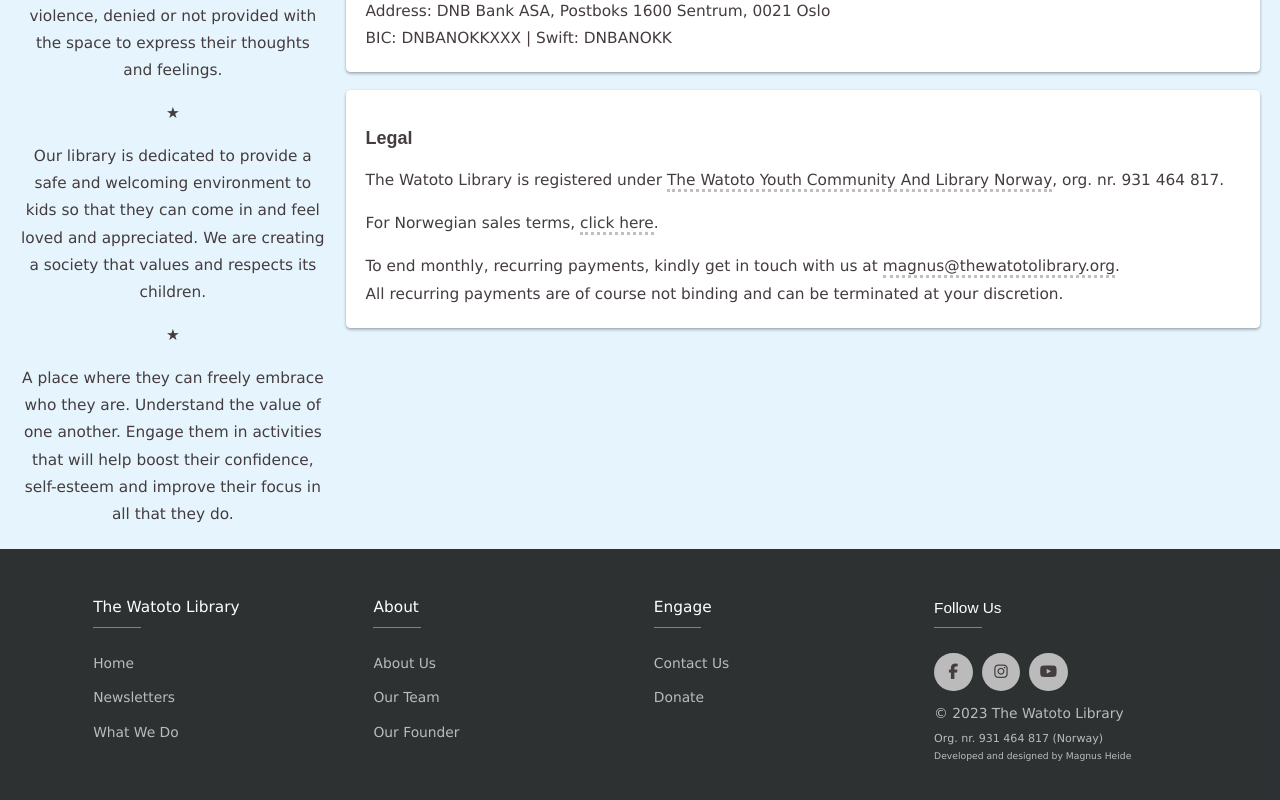
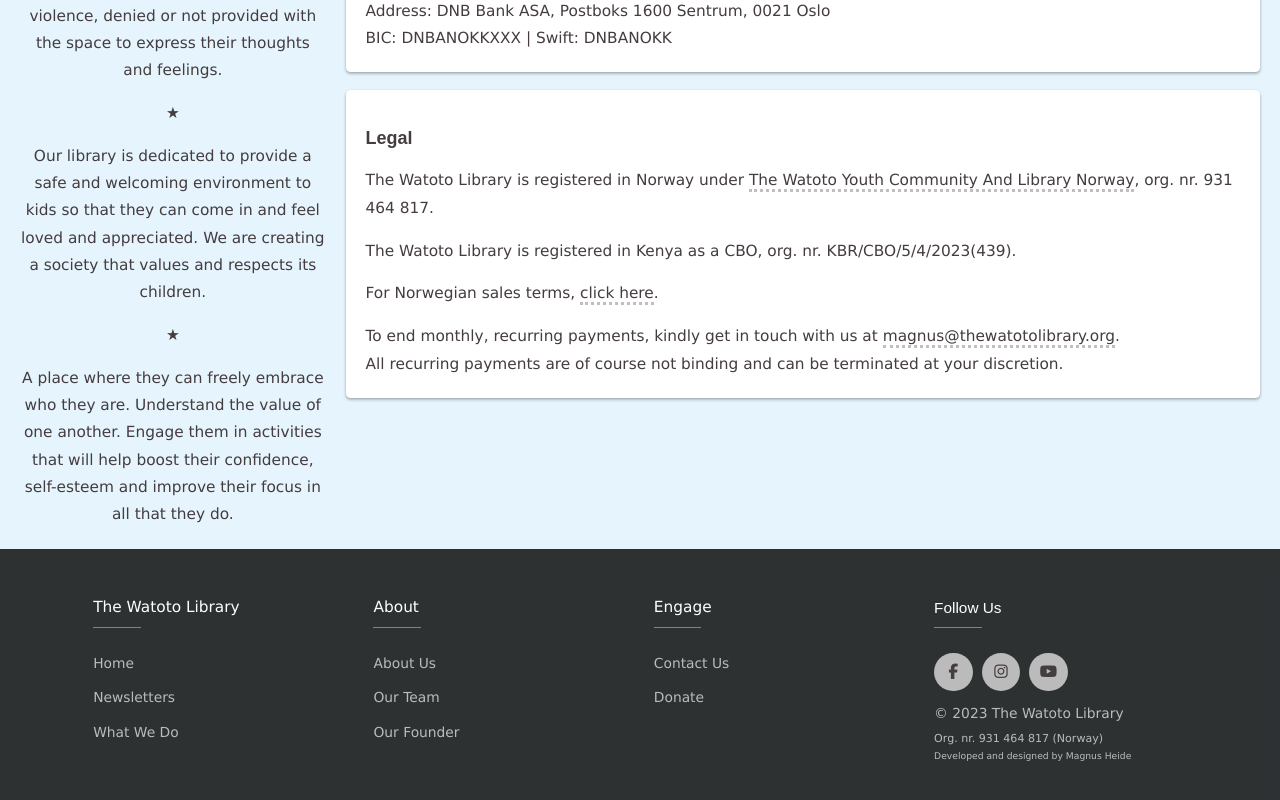
Before and after one commit to magnusmoeheide/the-watoto-library, a React (Create React App) app: page /donate in a window 1280 px wide. Shown: the part 1204-2004 px from the top of the page. Built offline with nearby package versions, Linux system fonts and the light colour scheme.

Commit message:
Add kenyan registration

```diff
--- a/src/container/Pages/Donate.jsx
+++ b/src/container/Pages/Donate.jsx
@@ -153,7 +153,7 @@
           <div className="article" id="legal termsofsale">
             <h3>Legal</h3>
             <p>
-              The Watoto Library is registered under{" "}
+              The Watoto Library is registered in Norway under{" "}
               <u>
                 <a
                   href="https://w2.brreg.no/enhet/sok/detalj.jsp?orgnr=931464817"
@@ -163,6 +163,10 @@
                 </a>
               </u>
               , org. nr. 931 464 817.
+            </p>
+            <p>
+              The Watoto Library is registered in Kenya as a CBO, org. nr.
+              KBR/CBO/5/4/2023(439).
             </p>
             <p>
               For Norwegian sales terms,{" "}
```
